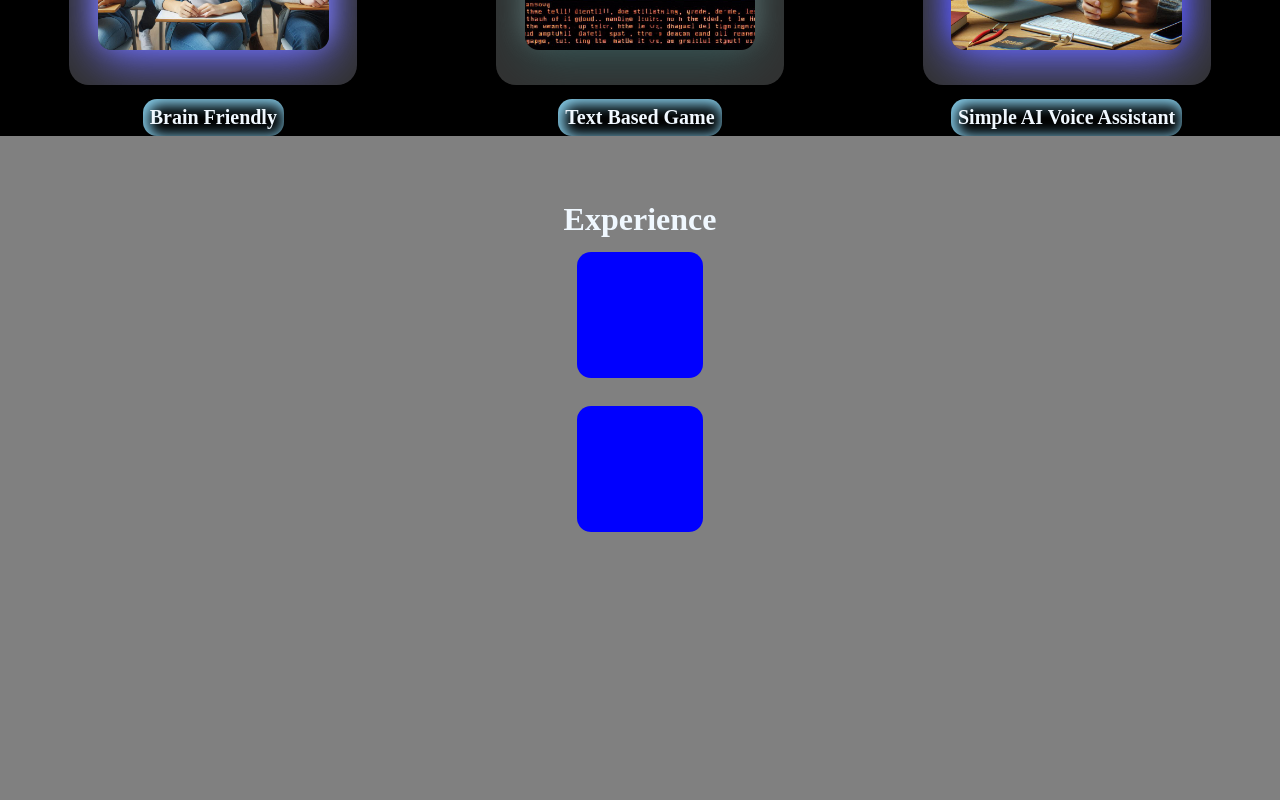
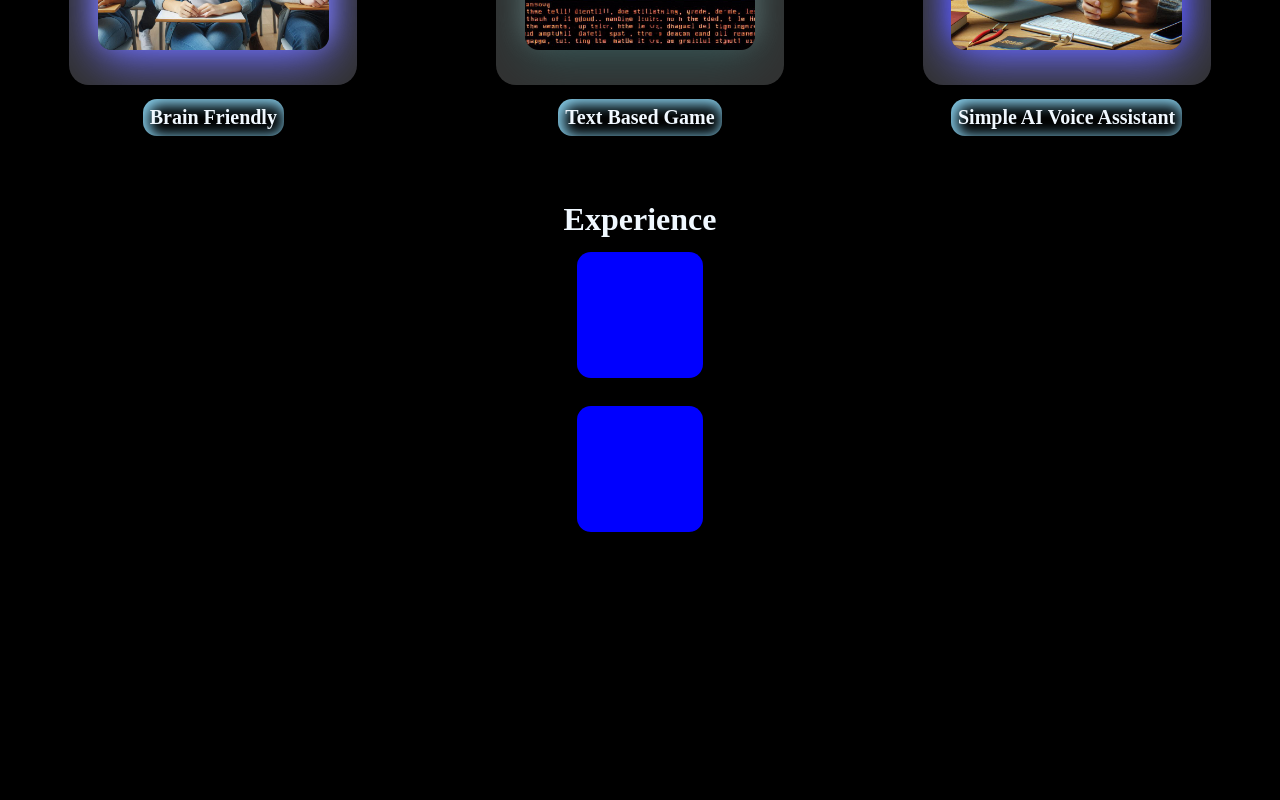
Before and after one commit to Paramesh-Kumar-2004/VP_Portfolio-2, a React (Create React App) app: page / in a window 1280 px wide. Shown: the part 3280-4080 px from the top of the page. Built offline with nearby package versions, Linux system fonts and the light colour scheme.

Commit message:
Update The Styles

```diff
--- a/src/Styles/Experience.css
+++ b/src/Styles/Experience.css
@@ -1,6 +1,6 @@
 #Main_Experience_Div {
     min-height: 100vh;
-    background: gray;
+    /* background: gray; */
 }
 
 
```
